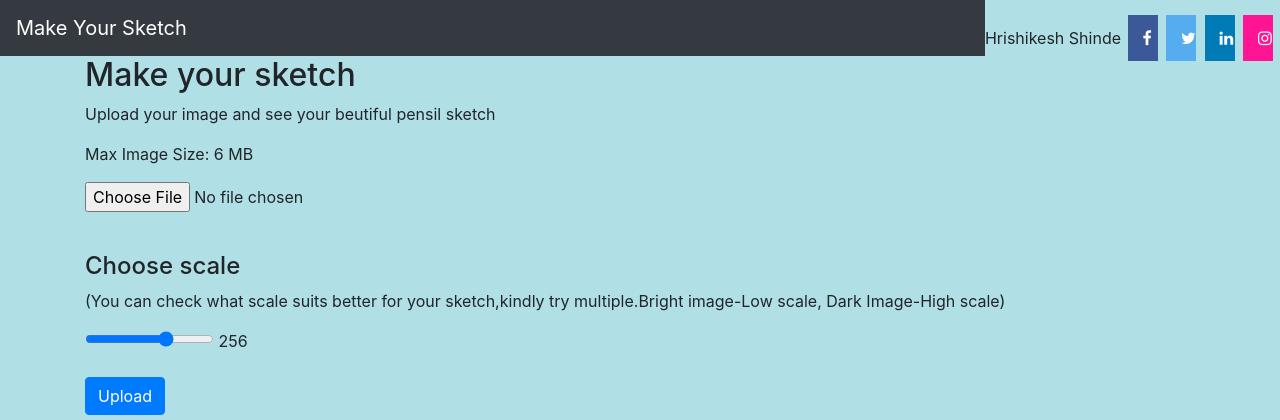
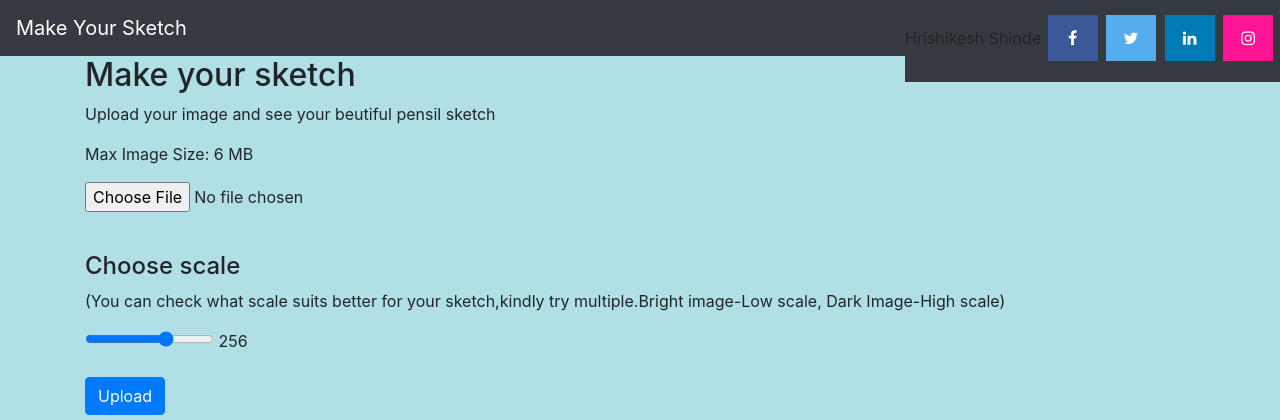
Before and after one commit to hrishi3/makeyoursketch, a Flask app: page / in a window 1280 px wide. Shown: the top 420 px of the page. Run offline with Flask 2, Linux system fonts and the light colour scheme; some libraries are stand-ins or nearby versions.

Commit message:
Update index.html

```diff
--- a/templates/index.html
+++ b/templates/index.html
@@ -12,11 +12,11 @@ img {
   border: solid; border-width: 2px; border-color:black;
   border-radius: 15px;
 }
-   #top-social{position:relative;z-index:100;float: right;padding-top: 10px;padding-right: 5px;}
+   #top-social{background: #343A40;position:relative;z-index:100;float: right;padding-top: 10px;padding-right: 5px;}
 .fa {
   padding: 15px;
   font-size: 20px;
-  width: 30px;
+  width: 50px;
   text-align: center;
   text-decoration: none;
   margin: 5px 2px;
```
